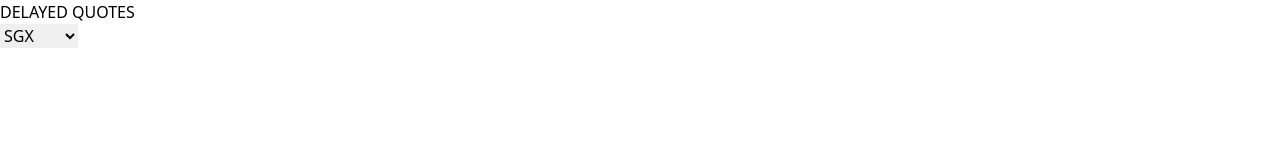
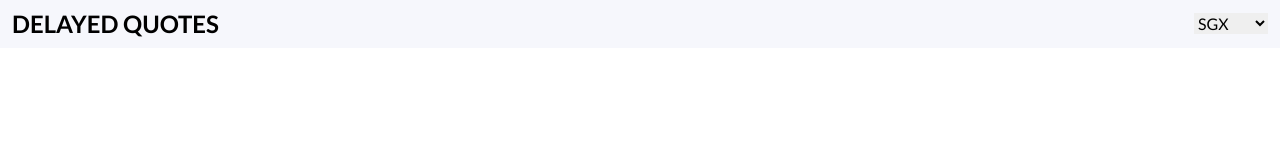
Before and after one commit to diasutsman/chart-nexus-test, a website: page src/index.html in a window 1280 px wide. Drawn offline with Linux system fonts and the light colour scheme.

Commit message:
Make the header

```diff
--- a/src/index.html
+++ b/src/index.html
@@ -8,9 +8,9 @@
 		<link rel="stylesheet" href="output.css" />
 	</head>
 	<body>
-		<div class="container">
-			<div class="header">
-				<h1>DELAYED QUOTES</h1>
+		<div class="container mx-auto">
+			<div class="flex items-center justify-between px-3 py-2 bg-[#f6f7fc]">
+				<h1 class="font-bold text-2xl uppercase">DELAYED QUOTES</h1>
 				<div>
 					<select id="exchange">
 						<option value="0">SGX</option>
--- a/src/input.css
+++ b/src/input.css
@@ -1,3 +1,11 @@
+@import url('https://fonts.googleapis.com/css2?family=Lato:ital,wght@0,100;0,300;0,400;0,700;0,900;1,100;1,300;1,400;1,700;1,900&display=swap');
+
 @tailwind base;
 @tailwind components;
 @tailwind utilities;
+
+@layer base {
+    body {
+        @apply font-[Lato];
+    }
+}
```
Also changed, not shown: src/output.css.
